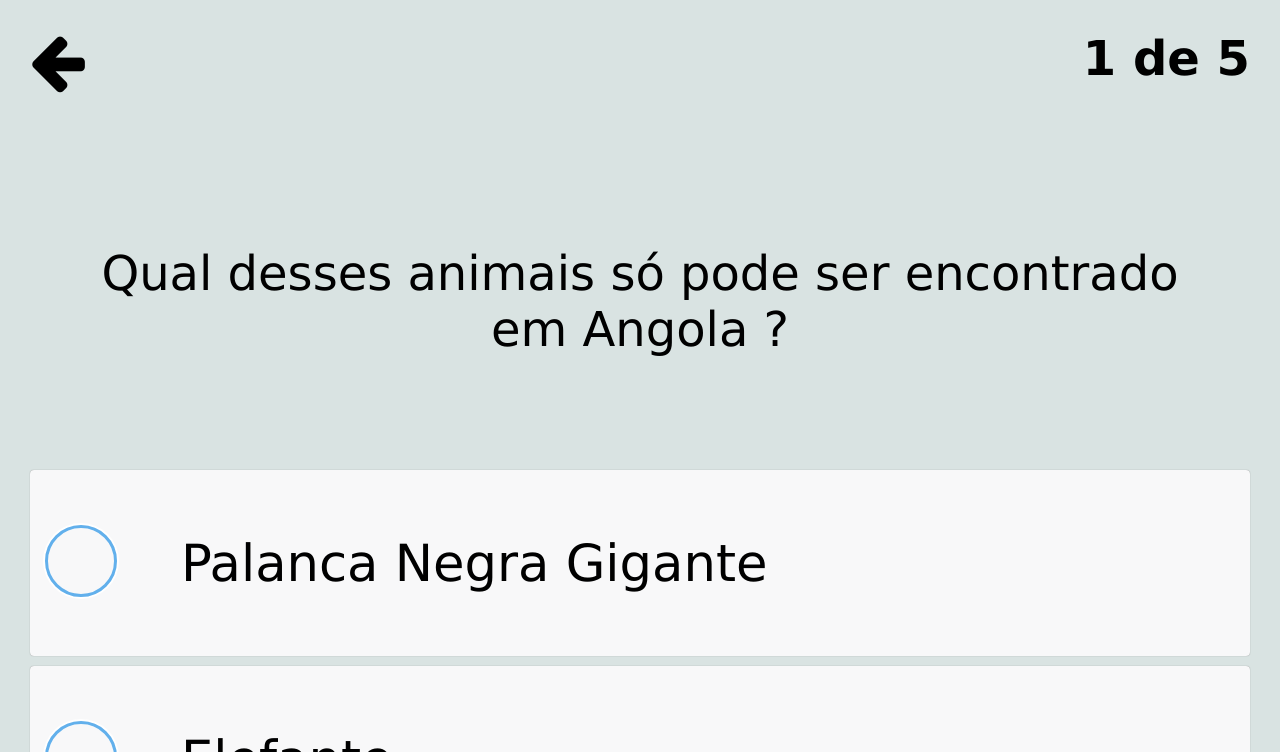
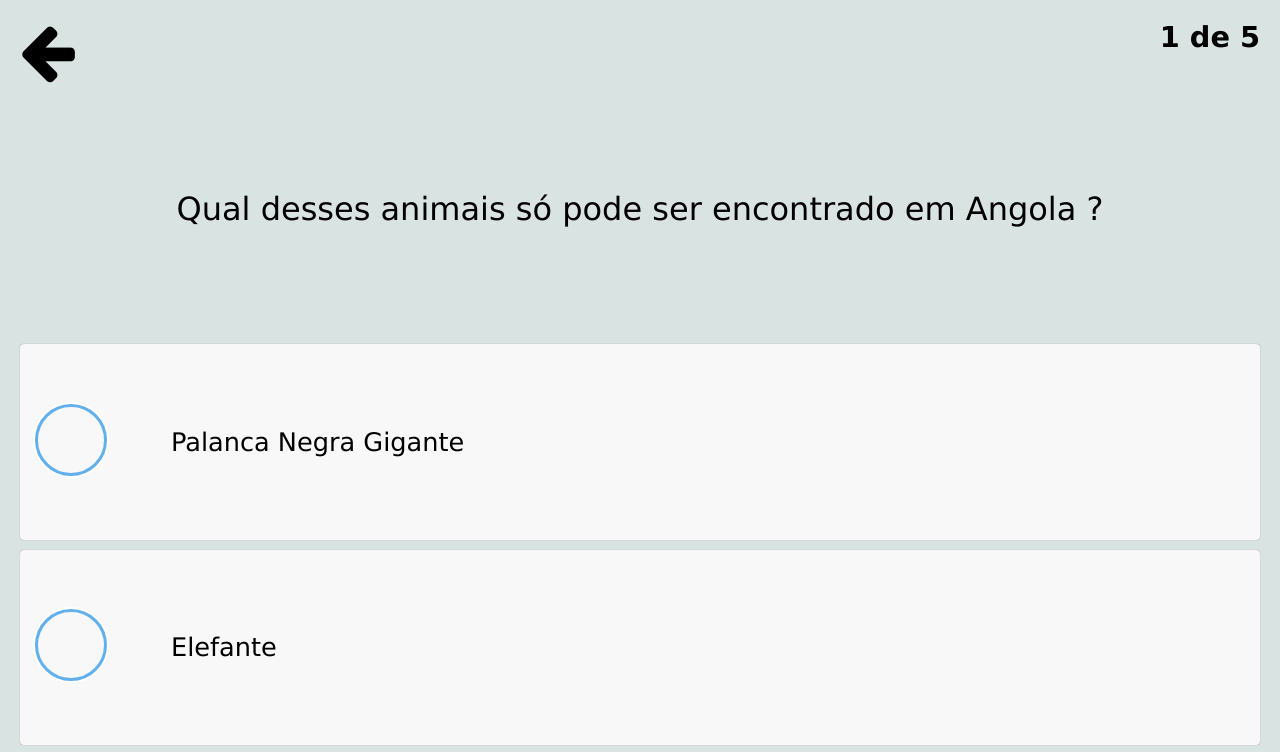
Before and after one commit to Edmundo92/Game, a website: page views/index.html in a window 1280 px wide. Shown: the top 752 px of the page. Drawn offline with Linux system fonts and the light colour scheme.

```diff
--- a/public/css/estilo.css
+++ b/public/css/estilo.css
@@ -16,7 +16,7 @@
     left: 0;
     bottom: 0;
     right: 0;
-    padding: 30px;
+    padding: 20px;
 }
 .main{
     height: 100%;
@@ -26,10 +26,9 @@
 .retro_qt{
     display: flex;
     justify-content: space-between;
-    height: 100px;
 }
 .contagem{
-    font-size: 3em;
+    font-size: 1.8em;
     font-weight: bolder;
 }
 
@@ -40,15 +39,14 @@
     display: flex;
     justify-content: center;
     align-items: center;
-    margin-top: 40px;
 }
 .perguntas{
     width: 95%;
-    height: 100px;
+    //height: 100px;
     text-align: center;
 }
 .pergunta{
-    font-size: 3em;
+    font-size: 2em;
 }
 
 /* respostas config */
@@ -57,14 +55,14 @@
     margin-bottom: 20px;
 }
 .respostas{
-    padding-top: 40px;
+    padding-top: 0px;
     height: 100%;
 }
 .box_respostas .r{
     display: flex;
     align-items: center;
     height: 23%;
-    font-size: 4em;
+    font-size: 2em;
 }
 .r_{
     height: 100%;
@@ -193,6 +191,12 @@
     font-size: 8em;
     display: flex;
     flex-direction: column;
+
+}
+.a_body .fa{
+    display: block;
+    width: 100%;
+    text-align: center;
 }
 .r_perc{
     height: 140px;
--- a/public/js/index.js
+++ b/public/js/index.js
@@ -137,6 +137,8 @@
             elementTarget.removeAttribute("checked");
             questionario(cont);
         }, 2000);
+
+        navigator.vibrate([500,1,500,1,500,1,500,1,500,1,500,1,500]);
     }
 
     //questionario(cont);
--- a/views/index.html
+++ b/views/index.html
@@ -87,7 +87,7 @@
    <div class="ajuda_2">
        <div class="a_head" id="close"><span class="close">X</span></div>
        <div class="a_body">
-           <i class="fa fa-user fa-3x"></i>
+           <i class="fa fa-volume-control-phone fa-3x"></i>
        </div>
    </div>
 
```
Also changed, not shown: 1 other file.
